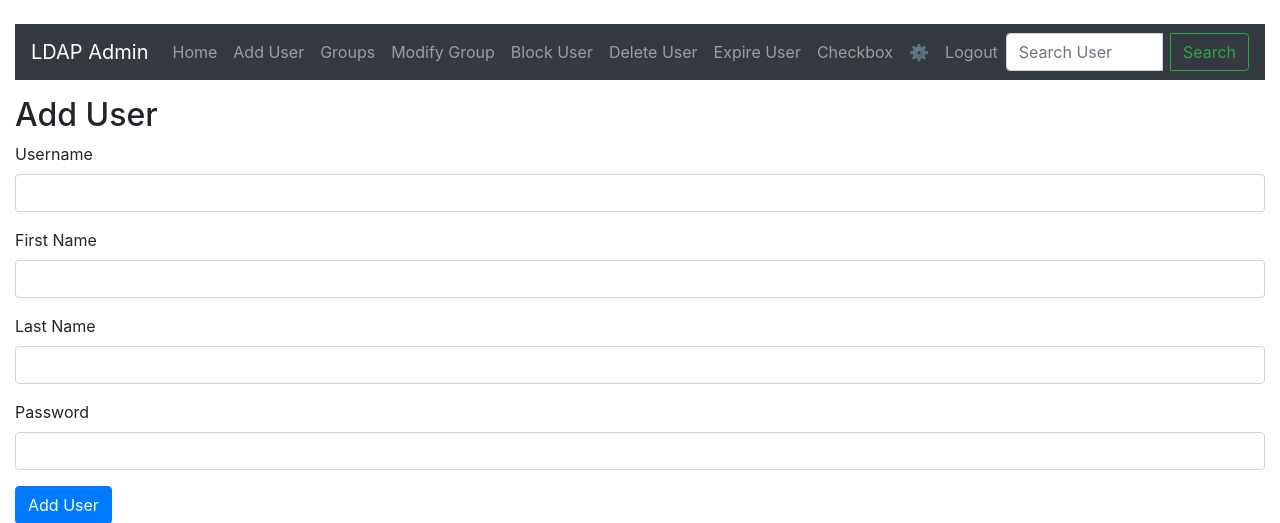
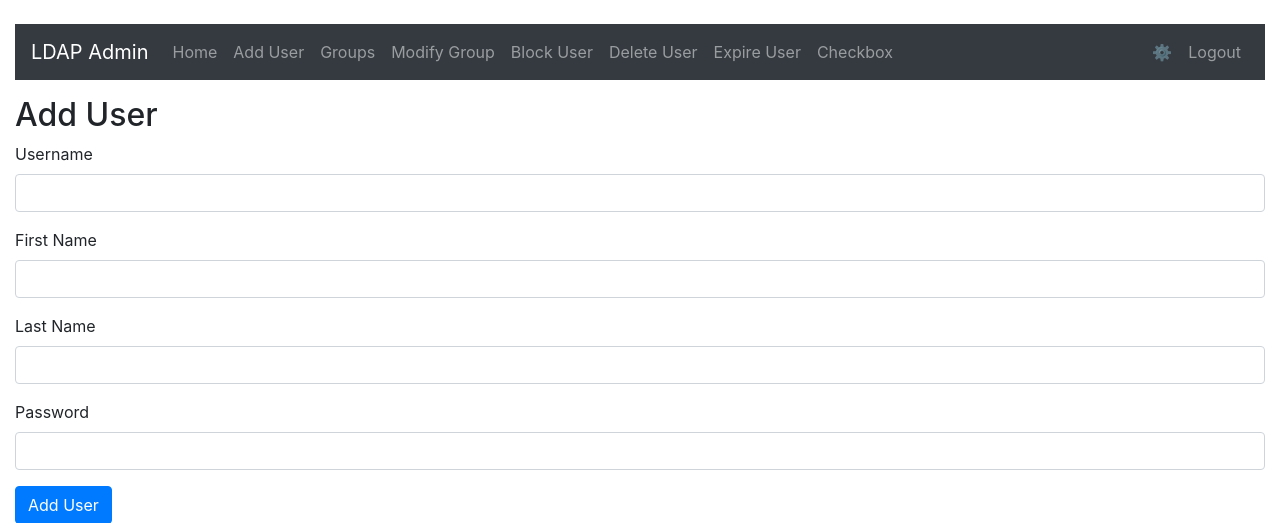
Before and after one commit to projektzad/projektzad, a Flask app: page /add_user in a window 1280 px wide. Shown: the top 523 px of the page. Run offline with Flask 3, Linux system fonts and the light colour scheme; the visitor is signed in with stand-in values (Sample User, id 1); some libraries are stand-ins or nearby versions.

Commit message:
usuniecie search_user

```diff
--- a/myapp/app/routes.py
+++ b/myapp/app/routes.py
@@ -82,30 +82,6 @@ def parse_user_data(user_data):
     return ou, domain, cn
 
 
-@main_routes.route('/search_user', methods=['POST'])
-def search_user():
-    user_data = request.form.get('user_data', '').strip()
-    cn = user_data
-
-    # Połączenie z LDAP
-    session_id = session.get('session_id')
-    if not session_id:
-        flash_error("No active session. Please log in again.")
-        return redirect(url_for('main.login'))
-    conn = get_ldap_connection(session_id)
-
-
-    search_base = domain_to_search_base(domain=session.get('domain', 'default.local'))
-    user_list = get_all_users(conn, search_base, session.get('options'))
-
-    # Filter users with a matching 'cn'
-    print(user_list)
-    matched_users = [user for user in user_list if cn.lower() in user.get("cn", "").lower()]
-    print("MatcherUsers")
-    print(matched_users)
-    # Render the results in a template
-    return render_template('search_user.html', matched_users=matched_users)
-
 
 # Decorator requiring admin privileges
 def requires_admin(f):
@@ -148,8 +124,6 @@ def index():
     # Check if the user is logged in
     if 'login' not in session:
         return redirect(url_for('main.login'))
-
-
 
     domain = session.get('domain', 'default.local')
     search_base = domain_to_search_base(domain)
--- a/myapp/app/templates/base.html
+++ b/myapp/app/templates/base.html
@@ -93,14 +93,7 @@
                     </li>
                 </ul>
                     {% endif %}
-                <form class="form-inline my-2 my-lg-0" action="{{ url_for('main.search_user') }}" method="post">
-                    <div class="input-group w-100">
-                        <input class="form-control mr-sm-2" type="text" name="user_data" placeholder="Search User" aria-label="Search" required>
-                        <div class="input-group-append">
-                            <button class="btn btn-outline-success" type="submit">Search</button>
-                        </div>
-                    </div>
-                </form>
+
             </div>
         </nav>
 
```
Also changed, not shown: myapp/app/templates/search_user.html (deleted, +0 -71 lines).
